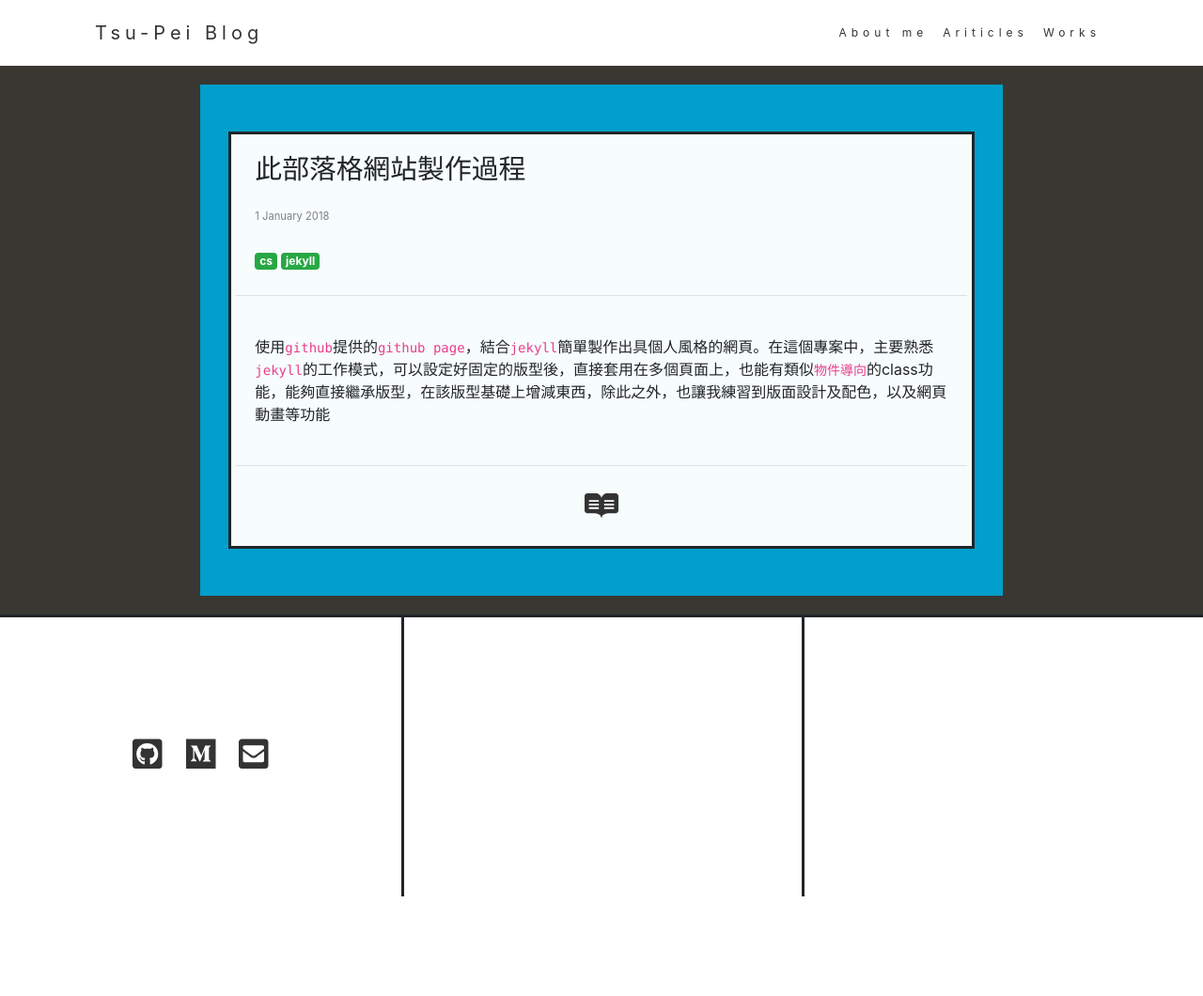
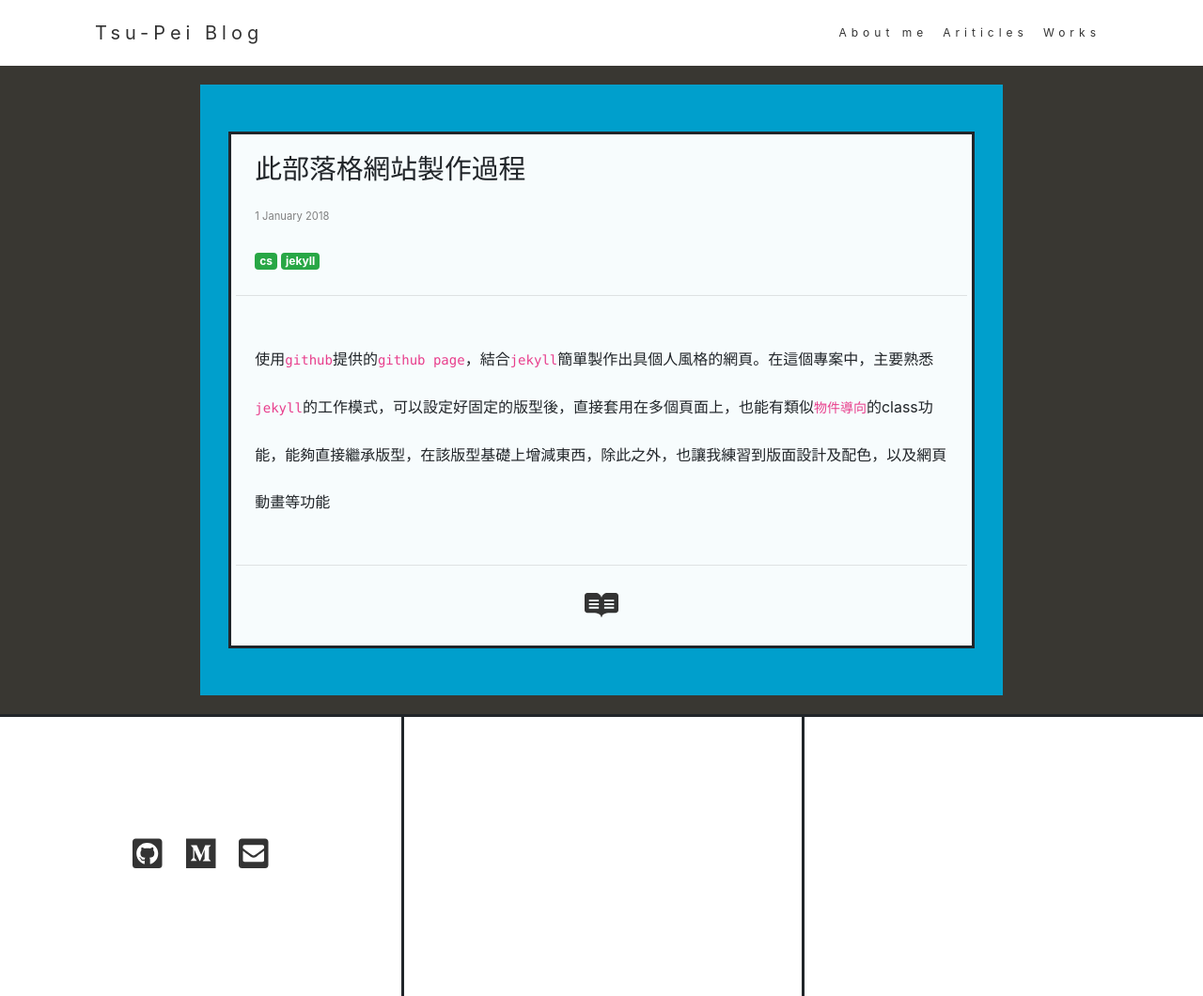
Before and after one commit to tsupei/tsupei.github.io, a Jekyll site: the page built from works/index.html, in a window 1280 px wide. Shown: the whole page at 94% size. Built offline with Jekyll 4.4.1, drawn with Linux system fonts in a browser that asks for light colours; nearby versions of some CDN libraries; before the commit the page ends 954 px from its top, so only the background shows below that.

Commit message:
🎈 New Feature: 挑整行距=50px
設定post-view-excerpt為50px

```diff
--- a/res/css/common.css
+++ b/res/css/common.css
@@ -9,7 +9,6 @@ body {
 	height:100%;
 	background-color: white;
 	background-color: rgba(255, 255, 255, 0.97);
-
 }
 
 img {
@@ -123,6 +122,7 @@ blockquote {
 .post-view-excerpt{
 	padding: 10px;
 	margin:10px;
+	line-height: 50px;
 }
 
 .post-view-readmore{
```
